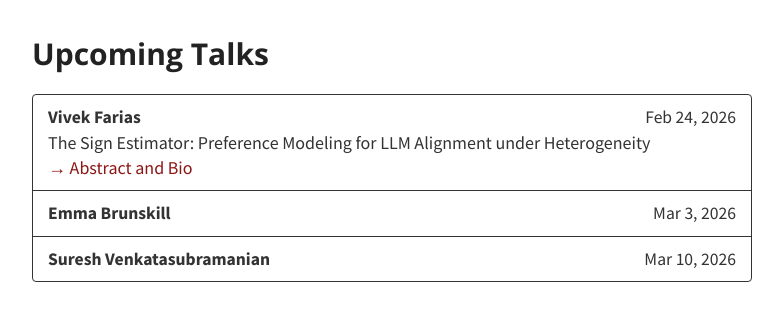
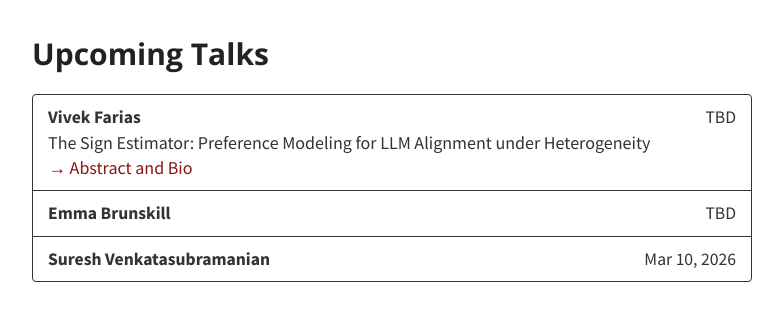
Before and after one commit to stanford-rain-seminar/stanford-rain-seminar.github.io, a Jekyll site: the page built from index.md, in a window 1280 px wide and 900 px high. Shown: the part 401-712 px from the top of the window, without its empty margins (248-1031 px from the left). Built offline with Jekyll 4.4.1, drawn with Linux system fonts in a browser that asks for light colours; nearby versions of some CDN libraries; our own code applies the rules of GitHub Pages for plain Markdown files.

Commit message:
Update talks.yml

```diff
--- a/_data/talks.yml
+++ b/_data/talks.yml
@@ -1,14 +1,14 @@
 - type: "Upcoming Talks"
   members:
     - speaker: "Vivek Farias"
-      date: "Feb 24, 2026"
+      date: "TBD"
       title: "The Sign Estimator: Preference Modeling for LLM Alignment under Heterogeneity"
       abstract: |
         LLM alignment methods typically learn a single reward model (either implicitly or explicitly) from pairwise comparison data. This approach implicitly assumes homogeneous preferences across human labelers — an assumption that is violated in practice. As a result, the learned reward model is generally mis-specified: Prior work shows that it is inconsistent with the population-average utility, incurring large distortion, and that recovering the average utility is provably impossible in the worst case. In this work, we show that the average utility is recoverable under a relatively mild assumption. Our accompanying estimator, the Sign Estimator, simply replaces the standard cross-entropy loss function in reward learning pipelines with a notion of binary classification loss and yields a reward model that is ordinally consistent with the population-average utility. We further establish a finite-sample convergence rate of $O(n^{-1/3})$, which provides, to our knowledge, the first consistent estimator for heterogeneous preferences that does not suffer from the curse of dimensionality.
       bio: |
         Vivek is interested in the development of new methodologies and applications for large scale dynamic optimization. He received his Ph.D. in Electrical Engineering from Stanford University in 2007 and is the Patrick J. McGovern (1959) Professor at MIT. Vivek is a recipient of an INFORMS MSOM Student Paper Prize (2006), an INFORMS JFIG paper prize (2009, 2011), the NSF CAREER award (2011),  MIT Sloan’s Outstanding Teacher award (2013), the INFORMS Simulation Society Best Publication Award (2014), the INFORMS Pricing and Revenue Management Best Publication Award (2015), the INFORMS MSOM Best Publication award in Management Science (2016), the MSOM Young Scholar Prize (2020), the Wagner prize (2022), the Pierskalla award (2024), and is an Informs Fellow (2025). Vivek’s doctoral advisees have on various occasions won the Nicholson, MSOM, APS and RMP student paper prizes. Outside of academia, Vivek was co-founder/CTO at Celect (2014-19; acquired by Nike); was a corresponding author of the technology at Seer (2018-2020; IPO); and is co-founder/CTO at Cimulate (2023-26; acquired by Salesforce).
     - speaker: "Emma Brunskill"
-      date: "Mar 3, 2026"
+      date: "TBD"
     - speaker: "Suresh Venkatasubramanian"
       date: "Mar 10, 2026"
 - type: "Previous Talks This Year"
```
